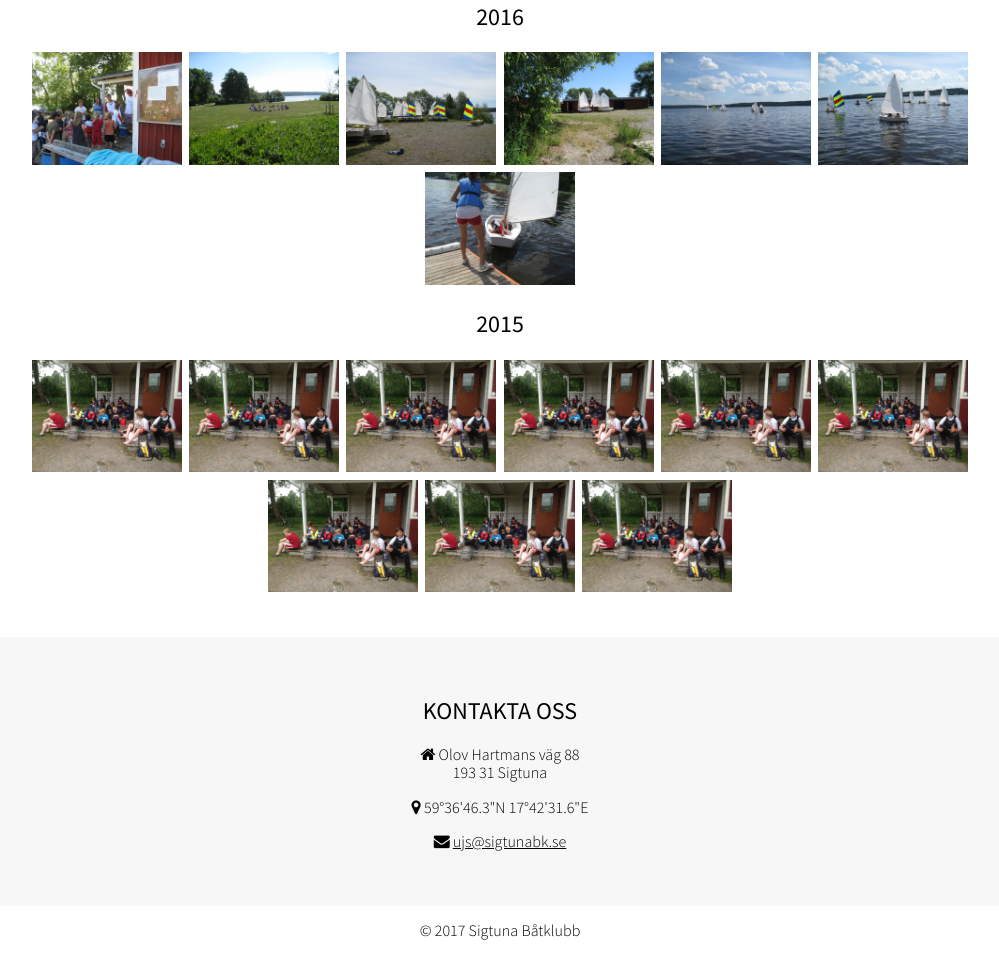
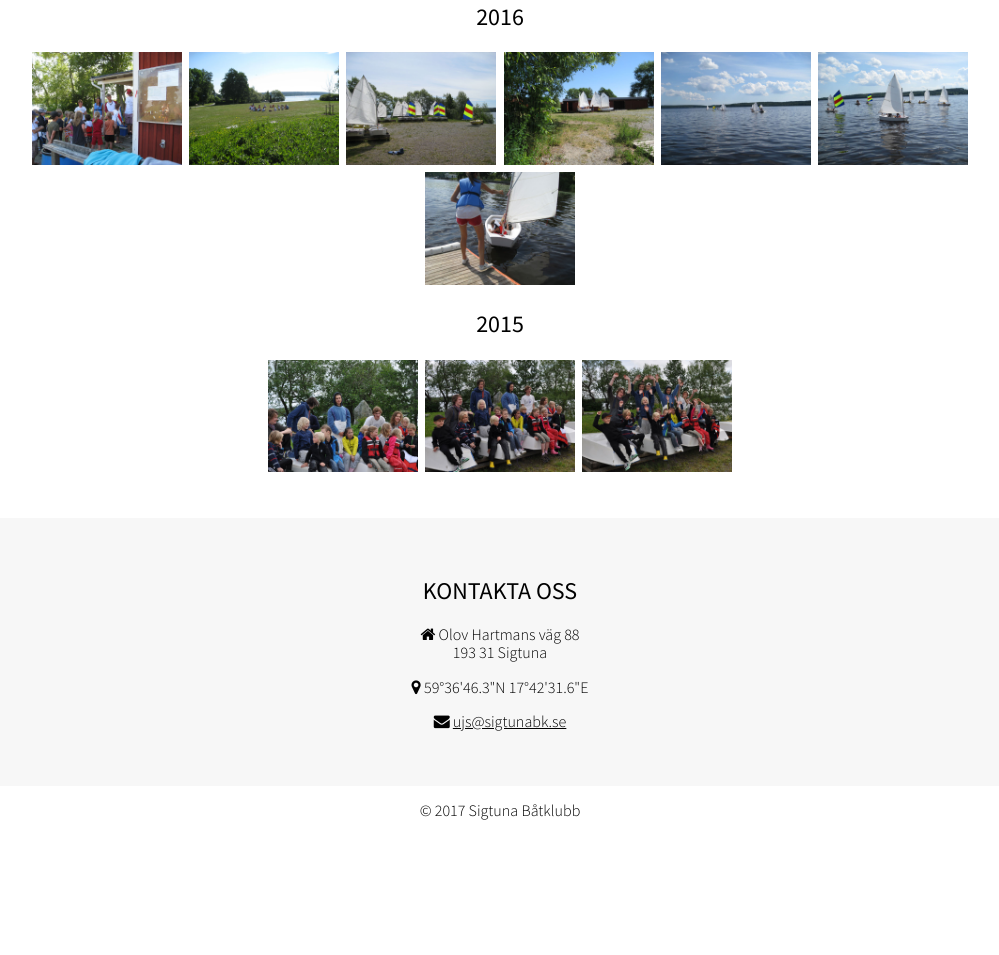
Before and after one commit to isased-6/D0015D, a plain HTML site: page omoss.html in a window 1280 px wide. Shown: the part 1997-2952 px from the top of the page, without its empty margins (140-1139 px from the left). After the commit the page ends 2832 px from the top, so only its background shows below. Drawn offline with Linux system fonts and the light colour scheme.

Commit message:
Lager 2015
Fix fix

```diff
--- a/omoss.html
+++ b/omoss.html
@@ -131,15 +131,10 @@
                     </div>
                     <div>
                         <h2>2015</h2>
-                        <a class="bildvisning" data-fancybox="2015" href="img/blogger-image--1686411424.jpg"><img src="img/blogger-image--1686411424.jpg" alt=""/></a>
-                        <a class="bildvisning" data-fancybox="2015" href="img/blogger-image--1686411424.jpg"><img src="img/blogger-image--1686411424.jpg" alt=""/></a>
-                        <a class="bildvisning" data-fancybox="2015" href="img/blogger-image--1686411424.jpg"><img src="img/blogger-image--1686411424.jpg" alt=""/></a>
-                        <a class="bildvisning" data-fancybox="2015" href="img/blogger-image--1686411424.jpg"><img src="img/blogger-image--1686411424.jpg" alt=""/></a>
-                        <a class="bildvisning" data-fancybox="2015" href="img/blogger-image--1686411424.jpg"><img src="img/blogger-image--1686411424.jpg" alt=""/></a>
-                        <a class="bildvisning" data-fancybox="2015" href="img/blogger-image--1686411424.jpg"><img src="img/blogger-image--1686411424.jpg" alt=""/></a>
-                        <a class="bildvisning" data-fancybox="2015" href="img/blogger-image--1686411424.jpg"><img src="img/blogger-image--1686411424.jpg" alt=""/></a>
-                        <a class="bildvisning" data-fancybox="2015" href="img/blogger-image--1686411424.jpg"><img src="img/blogger-image--1686411424.jpg" alt=""/></a>
-                        <a class="bildvisning" data-fancybox="2015" href="img/blogger-image--1686411424.jpg"><img src="img/blogger-image--1686411424.jpg" alt=""/></a>
+                        <a class="bildvisning" data-fancybox="2015" href="img/lagerelever1.jpg"><img src="img/lagerelever1.jpg" alt="Segelledare och elever"/></a>
+                        <a class="bildvisning" data-fancybox="2015" href="img/eleverochledare.jpg"><img src="img/eleverochledare.jpg" alt="Segelledare och elever"/></a>
+                        <a class="bildvisning" data-fancybox="2015" href="img/ledareocheleverglada.jpg"><img src="img/ledareocheleverglada.jpg" alt="Segelledare och elever"/></a>
+
                     </div>
                 </div>
             </main>
```
Also changed, not shown: img/DSC_0035_72.jpg (deleted), img/DSC_0036_72.jpg (deleted), img/DSC_0037_72.jpg (deleted), img/DSC_0040_72.jpg (deleted), img/eleverochledare.jpg (added), img/lagerelever1.jpg (added), img/ledareocheleverglada.jpg (added).
